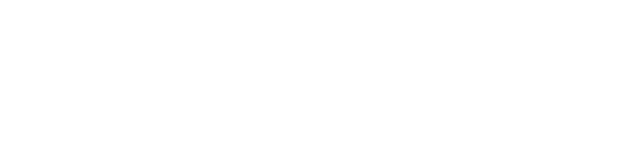
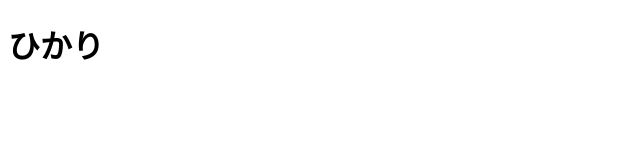
Before and after one commit to TakahiroT0415156/hubPra, a plain HTML site: page index.html in a window 1280 px wide. Shown: the whole page, without its empty margins (0-640 px from the left). Drawn offline with Linux system fonts and the light colour scheme.

Commit message:
htmlに追加

```diff
--- a/index.html
+++ b/index.html
@@ -8,6 +8,6 @@
   <title>hikari</title>
 </head>
 <body>
-
+  <h1>ひかり</h1>
 </body>
 </html>
```
